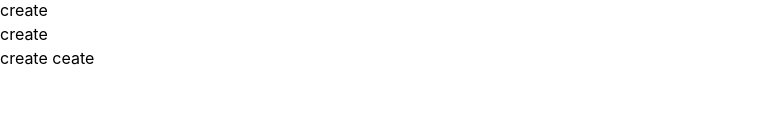
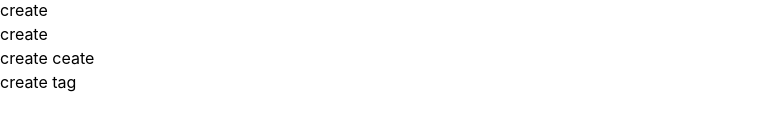
Before and after one commit to UmiduKaushika97/promotion-project, a React (Vite) app: page / in a window 1280 px wide. Shown: the part 390-520 px from the top of the page, without its empty margins (0-784 px from the left). Built offline with nearby package versions, Linux system fonts and the light colour scheme.

Commit message:
navigation bar create

```diff
--- a/src/App.tsx
+++ b/src/App.tsx
@@ -26,6 +26,7 @@ function App() {
 <p>create</p>
 <h1>create</h1>
 <p>create ceate</p>
+<h1>create tag</h1>
 
 
     </>
```
